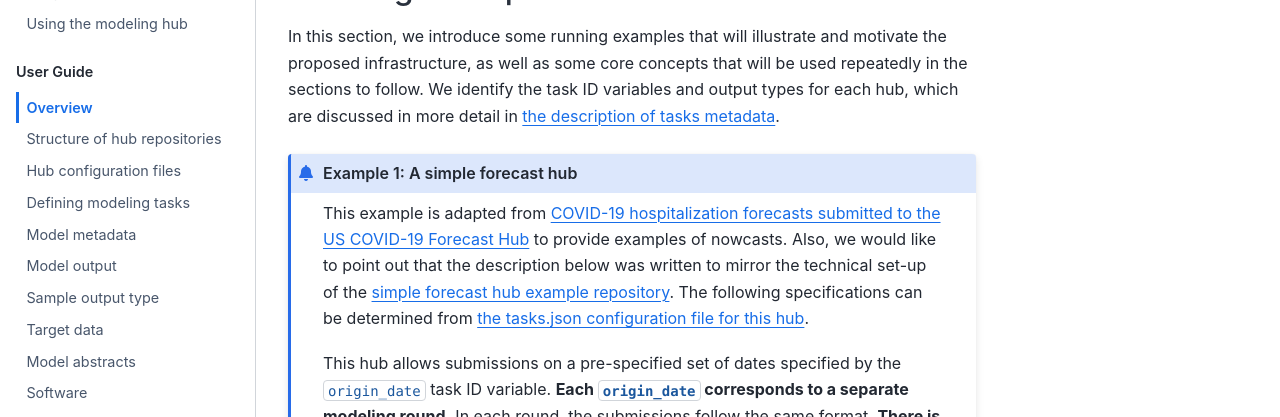
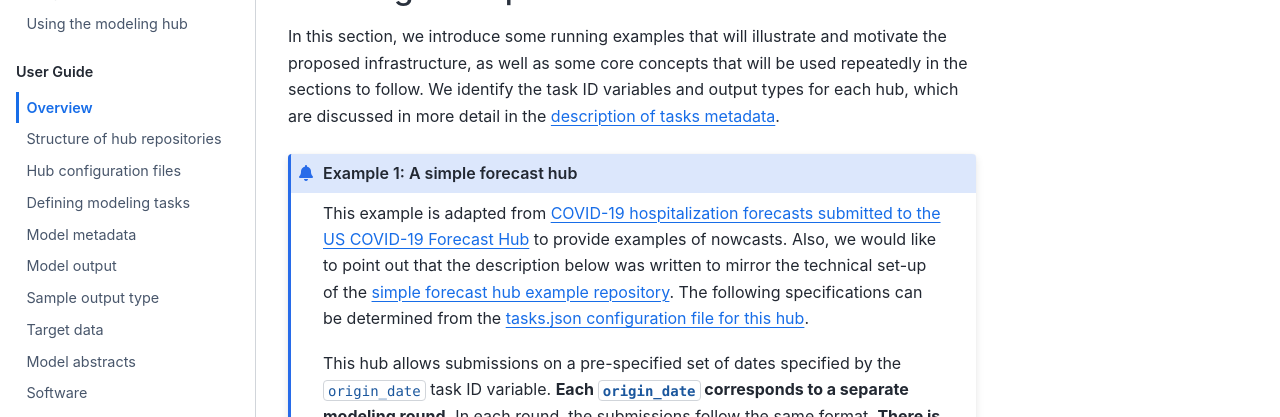
Before and after one commit to hubverse-org/hubDocs, a Sphinx documentation site: the page built from docs/source/user-guide/intro-data-formats.md, in a window 1280 px wide and 900 px high, scrolled down 454 px. Shown: the part 234-651 px from the top of the window. Built offline with Sphinx 7.4.7 and the Sphinx Book theme 1.1.4, drawn with Linux system fonts in a browser that asks for light colours; comment, search, counter and statistics services are not loaded.

Commit message:
remove the from hyperlinks

````diff
--- a/docs/source/user-guide/intro-data-formats.md
+++ b/docs/source/user-guide/intro-data-formats.md
@@ -15,13 +15,13 @@ This section of the documentation provides standards for:
 
 (running-examples)=
 ## Running examples
-In this section, we introduce some running examples that will illustrate and motivate the proposed infrastructure, as well as some core concepts that will be used repeatedly in the sections to follow. We identify the task ID variables and output types for each hub, which are discussed in more detail in [the description of tasks metadata](#tasks-metadata).
+In this section, we introduce some running examples that will illustrate and motivate the proposed infrastructure, as well as some core concepts that will be used repeatedly in the sections to follow. We identify the task ID variables and output types for each hub, which are discussed in more detail in the [description of tasks metadata](#tasks-metadata).
 
 
 (running-example-1)=
 ```{admonition} Example 1: A simple forecast hub
 
-This example is adapted from [COVID-19 hospitalization forecasts submitted to the US COVID-19 Forecast Hub](https://github.com/reichlab/covid19-forecast-hub) to provide examples of nowcasts.  Also, we would like to point out that the description below was written to mirror the technical set-up of the [simple forecast hub example repository](https://github.com/hubverse-org/example-simple-forecast-hub). The following specifications can be determined from [the tasks.json configuration file for this hub](https://github.com/hubverse-org/example-simple-forecast-hub/blob/main/hub-config/tasks.json).
+This example is adapted from [COVID-19 hospitalization forecasts submitted to the US COVID-19 Forecast Hub](https://github.com/reichlab/covid19-forecast-hub) to provide examples of nowcasts.  Also, we would like to point out that the description below was written to mirror the technical set-up of the [simple forecast hub example repository](https://github.com/hubverse-org/example-simple-forecast-hub). The following specifications can be determined from the [tasks.json configuration file for this hub](https://github.com/hubverse-org/example-simple-forecast-hub/blob/main/hub-config/tasks.json).
 
 This hub allows submissions on a pre-specified set of dates specified by the `origin_date` task ID variable. **Each `origin_date` corresponds to a separate modeling round.** In each round, the submissions follow the same format. **There is a single target, called `inc covid hosp`**, which, in English, translates to **"weekly incident COVID-19 hospitalizations"** for that day. Mean point forecasts are provided at the state and territory level in the US.
 
````
